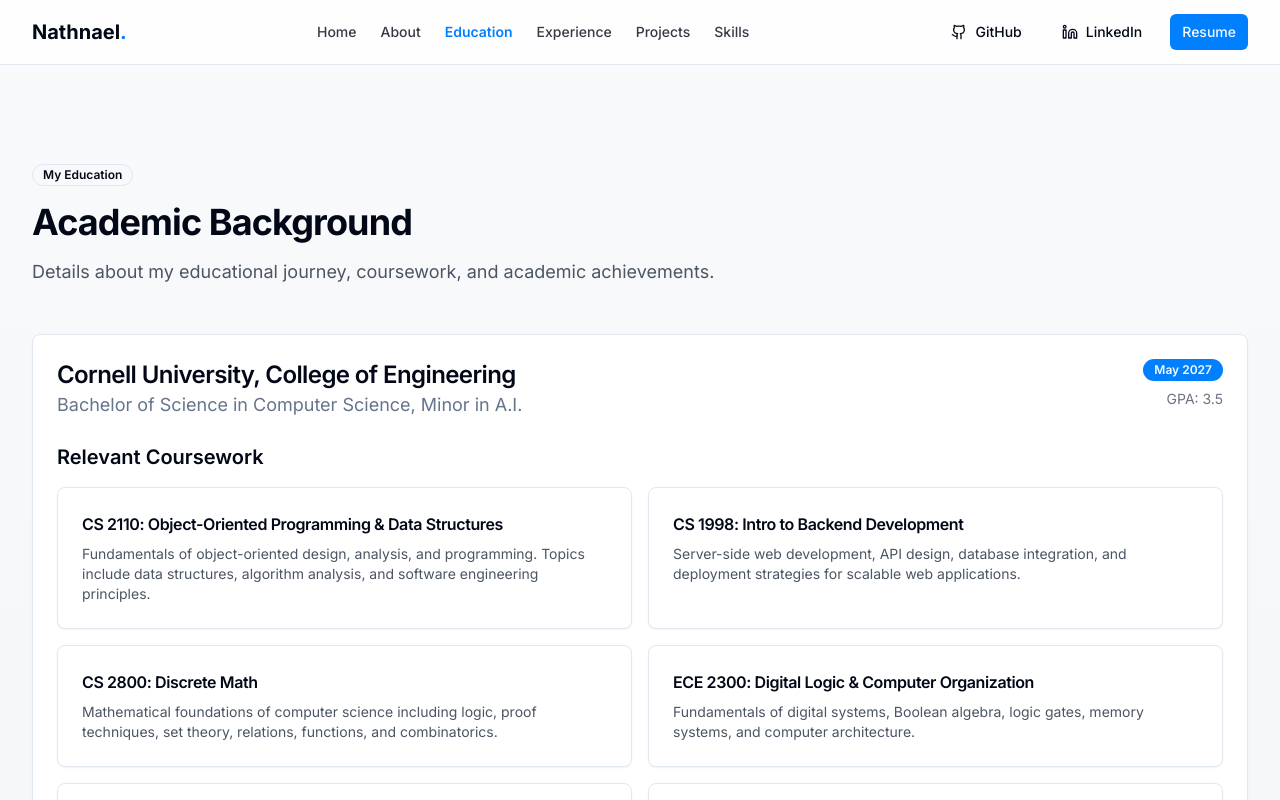
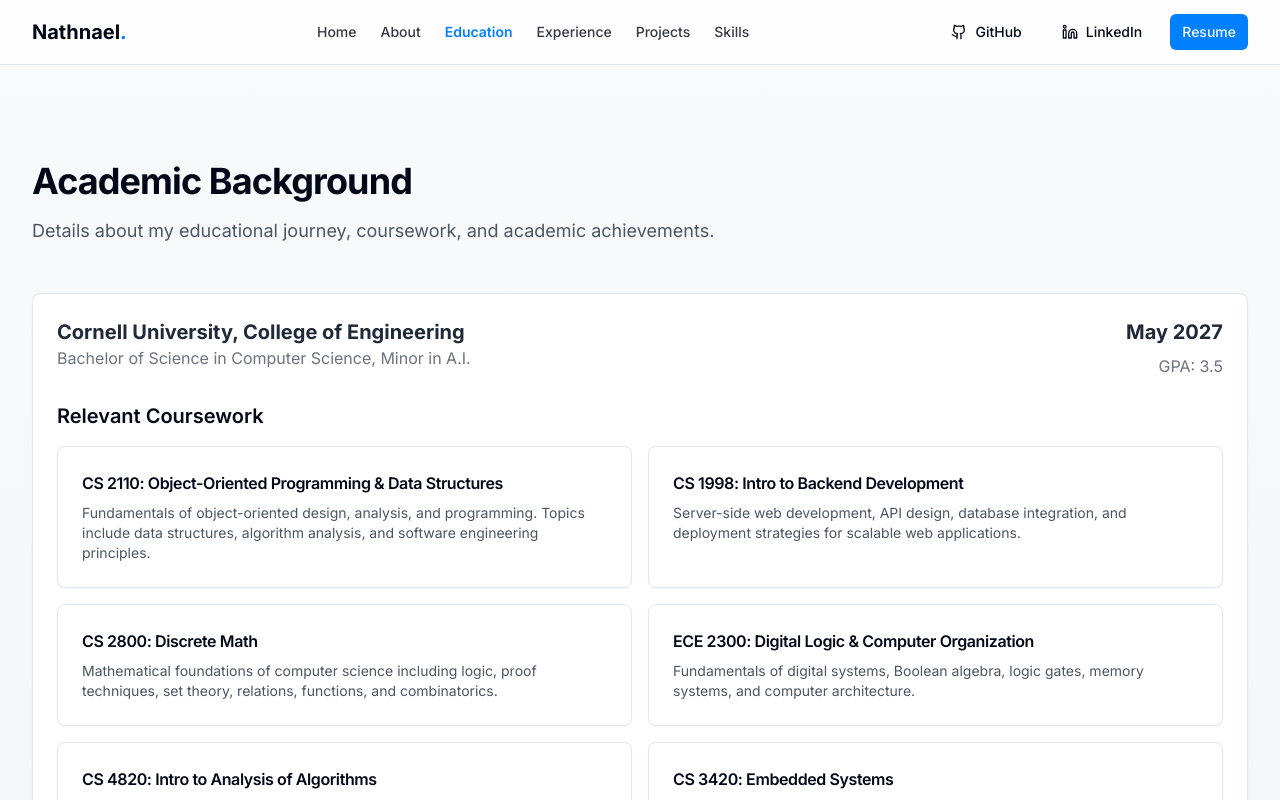
Before and after one commit to Nathnael45/Nathnael45.github.io, a Next.js app in the folder portfolio/: page /education in a window 1280 px wide. Shown: the top 800 px of the page. Built offline with nearby package versions, Linux system fonts and the light colour scheme.

Commit message:
edu done

```diff
--- a/portfolio/app/education/page.tsx
+++ b/portfolio/app/education/page.tsx
@@ -2,12 +2,12 @@ import PageShell from "@/components/page-shell"
 import PageHeader from "@/components/page-header"
 import { Badge } from "@/components/ui/badge"
 import { Card, CardContent, CardDescription, CardHeader, CardTitle } from "@/components/ui/card"
+import { Divide } from "lucide-react"
 
 export default function EducationPage() {
   return (
     <PageShell>
       <PageHeader
-        badge="My Education"
         title="Academic Background"
         description="Details about my educational journey, coursework, and academic achievements."
       />
@@ -16,17 +16,24 @@ export default function EducationPage() {
         <Card>
           <CardHeader>
             <div className="flex justify-between items-start flex-wrap gap-4">
-              <div>
-                <CardTitle className="text-2xl">Cornell University, College of Engineering</CardTitle>
-                <CardDescription className="text-lg">
+                <div className="flex flex-col">
+                <div className="text-xl font-bold text-gray-800 dark:text-gray-200">
+                  Cornell University, College of Engineering
+                </div>
+                <div className="text-base text-gray-500 dark:text-gray-400">
                   Bachelor of Science in Computer Science, Minor in A.I.
-                </CardDescription>
+                </div>
+                </div>
+                <div className="flex flex-col items-end">
+                <div className="text-xl font-bold text-gray-800 dark:text-gray-200">
+                  May 2027
+                </div>
+                <div className="text-base text-gray-500 dark:text-gray-400 mt-2">
+                  GPA: 3.5
+                </div>
+                </div>
               </div>
-              <div className="flex flex-col items-end">
-                <Badge>May 2027</Badge>
-                <span className="text-sm text-gray-500 dark:text-gray-400 mt-2">GPA: 3.5</span>
-              </div>
-            </div>
+
           </CardHeader>
           <CardContent className="space-y-6">
             <div>
@@ -61,7 +68,7 @@ export default function EducationPage() {
                   description="Fundamentals of computer security, cryptography, network security, and ethical hacking techniques."
                 />
                 <CourseCard
-                  title="INFO 1998: Trends in Web Development"
+                  title="INFO 1998:Trends in Web Development"
                   description="Exploration of modern web technologies, frameworks, and best practices for building responsive and interactive web applications."
                 />
               </div>
```
